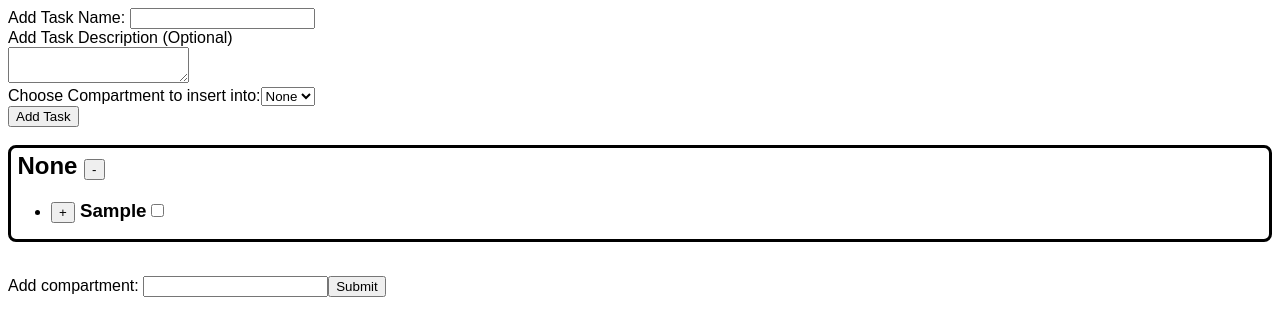
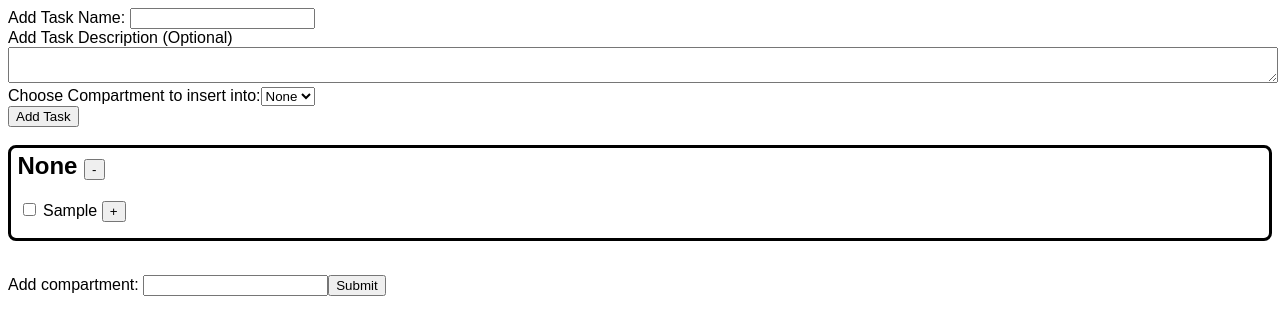
Before and after one commit to enteragoodusername/Compartments, a React (Vite) app: page / in a window 1280 px wide. Both pictures are taken after typing "Sample", "Sample" into the empty fields and a click on the input "Add Task". Shown: the top 336 px of the page. Built offline with nearby package versions, Linux system fonts and the light colour scheme.

Commit message:
UI updates

```diff
--- a/src/App.jsx
+++ b/src/App.jsx
@@ -19,13 +19,17 @@ const Task = ({task, setComparts, comparts}) =>{
     console.log(comparts[compartIndex].name)
   }
   return (<div className='task'>
-  <h3 className='taskName'>
-  { task.desc != "" ? <input onClick={() => setShowDesc(!showDesc)} type='button' value={showDesc? "-" : "+"} /> : <></>}
-   {" "+task.name}
-   <input onChange={onChange} type='checkbox' checked={task.finished}/>
-  </h3>
-  <div className='wrapper' style={{gridTemplateRows: showDesc ? "1fr":"0fr"}}>
-  { task.desc != "" ?  <div className='taskDesc'>{task.desc}</div> : <></>}
+
+
+  <input onChange={onChange} type='checkbox' checked={task.finished}/>
+    <div className='taskInfo'>
+      <div>
+        {" "+task.name +" "}
+        { task.desc != "" ? <input onClick={() => setShowDesc(!showDesc)} type='button' value={showDesc? "-" : "+"} /> : <></>}
+      </div>
+      <div className='wrapper' style={{gridTemplateRows: showDesc ? "1fr":"0fr"}}>
+        { task.desc != "" ?  <div className='taskDesc'>{task.desc}</div> : <></>}
+      </div>
   </div>
   </div>)
 }
@@ -39,9 +43,9 @@ const Compartment = ({compart, setComparts, comparts}) => {
       { compart.tasks.length > 0? <input onClick={() => setShowTasks(!showTasks)} type='button' value={showTasks? "-" : "+"} /> : <></>}
       </h2>
     <div className='wrapper' style={{gridTemplateRows: showTasks ? "1fr":"0fr"}}>
-      <ul className='taskList'>
-      {compart.tasks.map((task) =><li key={task.id}> <Task comparts={comparts} task={task} setComparts={setComparts}/></li>)}
-      </ul>
+      <div className='taskList'>
+      {compart.tasks.map((task) =><Task comparts={comparts} task={task} setComparts={setComparts}/>)}
+      </div>
     </div>
 
     </div>
@@ -63,7 +67,7 @@ const CompartmentForm = ({comparts, setComparts}) =>{
   return (
     <form onSubmit={addComparts}>
       <label>Add compartment: </label>
-      <input value={compFormText} onChange={(event) => setCompText(event.target.value)} />
+      <input className='input' value={compFormText} onChange={(event) => setCompText(event.target.value)} />
       <input type='submit' value="Submit"/>
     </form>
   );
@@ -98,11 +102,11 @@ const TaskForm = ({ comparts, setComparts}) => {
   return (
     <form onSubmit={addTasks}>
       <label>Add Task Name: </label>
-      <input value={newName} onChange={(event) => setFormName(event.target.value)} />
+      <input className='input' value={newName} onChange={(event) => setFormName(event.target.value)} />
       <br/>
       <label>Add Task Description (Optional)</label>
       <br/>
-      <textarea value={newDesc} onChange={(event) => setFormDesc(event.target.value)}/>
+      <textarea className='input descForm' value={newDesc} onChange={(event) => setFormDesc(event.target.value)}/>
       <br/>
       <label>Choose Compartment to insert into:</label>
       <select onChange={(selected) => setSelectedCompart(selected.target.value)}>
--- a/src/styles.css
+++ b/src/styles.css
@@ -18,6 +18,7 @@ body {
 }
 .task {
     margin-top: 1rem;
+    margin-left: .5rem;
     margin-bottom: 1rem;
 }
 .wrapper {
@@ -32,3 +33,14 @@ body {
     overflow: hidden;
     margin: 0rem 0rem 0rem 0rem;
 }
+.descForm {
+    width: 100%;
+}
+.input:focus{
+    outline: none;
+}
+.taskInfo{
+    margin-left: .25rem;
+    display: inline-flex;
+    flex-direction: column;
+}
```
